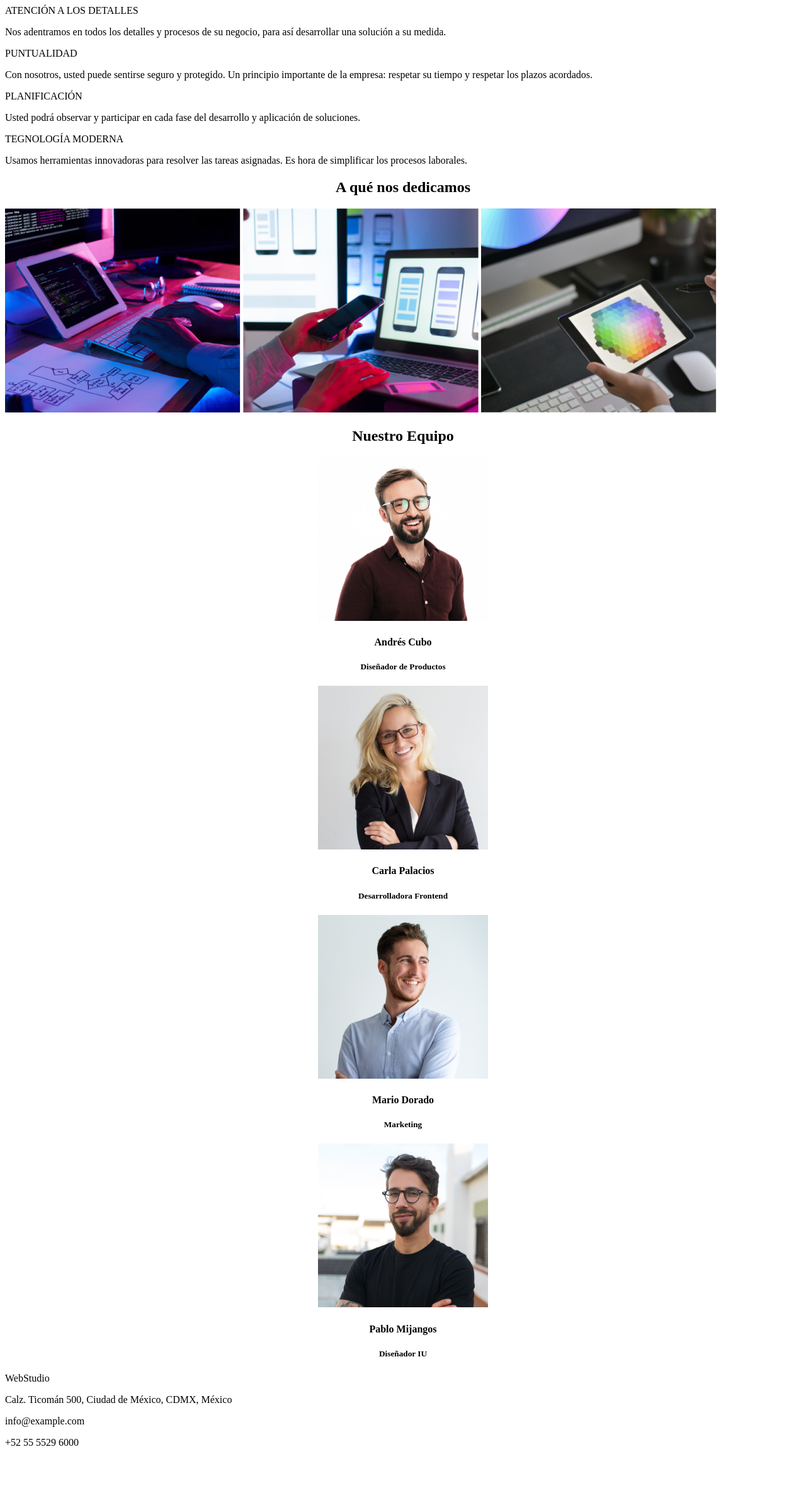
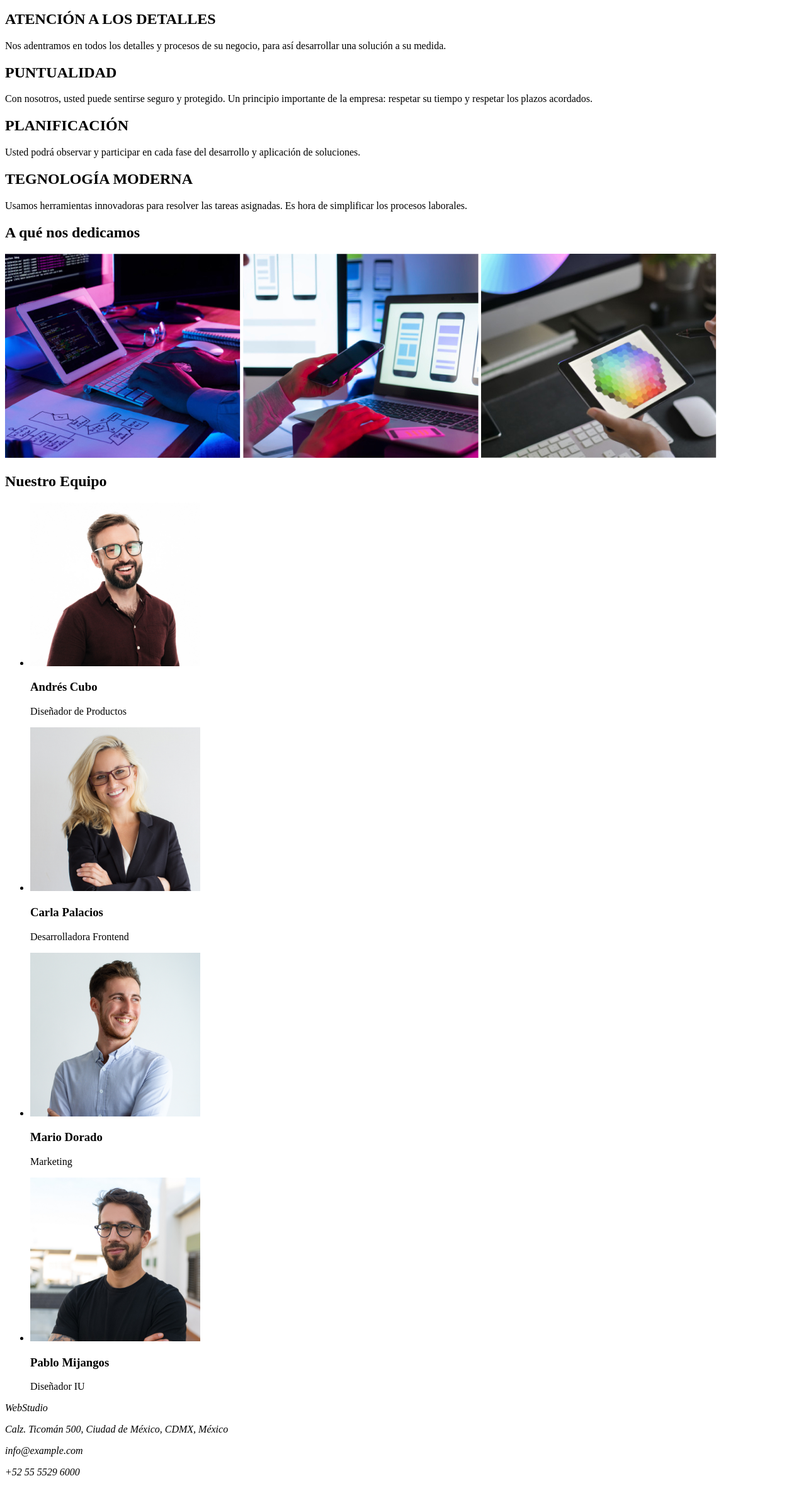
Before and after one commit to elkime/goit-markup-hw-01, a plain HTML site: page index.html in a window 1280 px wide. Shown: the part 135-2498 px from the top of the page at 63% size. Before the commit the page ends 2451 px from the top, so only its background shows below. Drawn offline with Linux system fonts and the light colour scheme.

Commit message:
correccion tarea 1 commit 1

```diff
--- a/index.html
+++ b/index.html
@@ -1,92 +1,102 @@
 <!DOCTYPE html>
 <html lang="en">
+
 <head>
   <meta charset="utf-8" />
-    <meta
-      name="soluciones eficaces para su negocio"
-      content="Expone las soluciones para negocio o empresa "
-    />
+  <meta name="soluciones eficaces para su negocio" content="Expone las soluciones para negocio o empresa " />
   <title>SOLUCIONES EFICACES PARA SU NEGOCIO</title>
+  <!--se deja comentario pregunta a tutor o mentor cuando se debe colocar el titulo en una pagina web o solo xon el encabezado h1 tiene para el titulo -->
 </head>
+
 <body>
 
   <header>
+    <nav>
       <a href=""> WebStudio </a>
       <a href=""> Estudio </a>
       <a href=""> Portafolio </a>
       <a href="#"> Сontactos </a>
+    </nav>
     <a href=""> info@devstudio.com</a>
     <a href=""> +52 55 5529 6000</a>
   </header>
+  <main>
+
+    <section>
+      <h1>SOLUCIONES EFICACES PARA SU NEGOCIO</h1>
+      <button type="button">Solicite nuestro servicio</button>
+    </section>
+
+    <section>
+      <h2>ATENCIÓN A LOS DETALLES</h2>
+      <p>Nos adentramos en todos los detalles y procesos de su negocio, para así desarrollar una solución a su medida.
+      </p>
+
+      <h2>PUNTUALIDAD</h2>
+      <p>Con nosotros, usted puede sentirse seguro y protegido. Un principio importante de la empresa: respetar su
+        tiempo
+        y respetar los plazos acordados.</p>
+
+      <h2>PLANIFICACIÓN</h2>
+      <p>Usted podrá observar y participar en cada fase del desarrollo y aplicación de soluciones.</p>
+
+      <h2>TEGNOLOGÍA MODERNA</h2>
+      <p>Usamos herramientas innovadoras para resolver las tareas asignadas. Es hora de simplificar los procesos
+        laborales.</p>
+    </section>
+
+    <section>
+      <h2>A qué nos dedicamos</h2>
+
+      <img src="./images/imagen1.jpg" alt="servicio 1">
+
+      <img src="./images/imagen2.jpg" alt="Servicio 2">
+
+      <img src="./images/imagen3.jpg" alt="Servicio 3">
+    </section>
+
+    <section>
+      <h2>Nuestro Equipo</h2>
+      <ul>
+
+        <li>
+          <img src="./images/team1.jpg" alt="Primer miembro del equipo" width="270" height="260">
+          <h3>Andrés Cubo</h3>
+          <p>Diseñador de Productos</p>
+        </li>
 
 
-    <div style="text-align:center;">
-    <h1>SOLUCIONES EFICACES PARA SU NEGOCIO</h1>
-    <button>Solicite nuestro servicio</button>
-    </div>
+        <li>
+          <img src="./images/team2.jpg" alt="Segundo miembro del equipo" width="270" height="260">
+          <h3>Carla Palacios</h3>
+          <p>Desarrolladora Frontend</p>
+        </li>
 
+        <li>
+          <img src="./images/team3.jpg" alt="Tercer miembro del equipo" width="270" height="260">
+          <h3>Mario Dorado</h3>
+          <p>Marketing</p>
+        </li>
 
-    <p>ATENCIÓN A LOS DETALLES</p>
-    <p>Nos adentramos en todos los detalles y procesos de su negocio, para así desarrollar una solución a su medida.</p>
-
-    <p>PUNTUALIDAD</p>
-    <p>Con nosotros, usted puede sentirse seguro y protegido. Un principio importante de la empresa: respetar su tiempo y respetar los plazos acordados.</p>
-
-    <p>PLANIFICACIÓN</p>
-    <p>Usted podrá observar y participar en cada fase del desarrollo y aplicación de soluciones.</p>
-
-    <p>TEGNOLOGÍA MODERNA</p>
-    <p>Usamos herramientas innovadoras para resolver las tareas asignadas. Es hora de simplificar los procesos laborales.</p>
-
-
-    <div style="text-align:center;">
-    <h2>A qué nos dedicamos</h2>  </div>
-
-    <img src="images/imagen (0).jpg" alt="">
-
-    <img src="images/imagen (1).jpg" alt="">
-
-    <img src="images/imagen (2).jpg" alt="">
-
-
-
-
-   <div style="text-align:center;">
-    <h2>Nuestro Equipo</h2>       </div>
-
-    <div style="text-align:center;">
-    <img src="images/imagen (3).jpg" position:"absolute" width="270px" height="260px" left:"208" top:"1696px" alt=""
-    >
-    <h4>Andrés Cubo</h4>
-    <h5>Diseñador de Productos</h5>  </div>
-
-   <!-- <div style="text-align:center;">
-      <P>Andrés Cubo</P></div> -->
-
-    <div style="text-align:center;">
-    <img src="images/imagen (4).jpg" position:"absolute" width="270px" height="260px" left:"208" top:"1696px" alt="">
-    <h4>Carla Palacios</h4>
-    <h5>Desarrolladora Frontend</h5>  </div>
-
-    <div style="text-align:center;">
-    <img src="images/imagen (5).jpg" position:"absolute" width="270px" height="260px" left:"208" top:"1696px" alt="">
-    <h4>Mario Dorado</h4>
-    <h5>Marketing</h5>  </div>
-
-    <div style="text-align:center;">
-    <img src="images/imagen (6).jpg" position:"absolute" width="270px" height="260px" left:"208" top:"1696px" alt="">
-    <h4>Pablo Mijangos</h4>
-    <h5>Diseñador IU </h5>  </div>
-
+        <li>
+          <img src="./images/team4.jpg" alt="cuarto miembro del equipo" width="270" height="260">
+          <h3>Pablo Mijangos</h3>
+          <p>Diseñador IU </p>
+        </li>
+      </ul>
+    </section>
+  </main>
 
   <footer>
-      <p> WebStudio </p>
+    <address>
+      <a> WebStudio </a>
       <p>Calz. Ticomán 500, Ciudad de México, CDMX, México</p>
       <p>info@example.com</p>
       <p>+52 55 5529 6000 </p>
-
+    </address>
 
   </footer>
 
 </body>
+
 </html>
```
Also changed, not shown: .prettierrc.json (added), images/imagen1.jpg (renamed from images/imagen (0).jpg), images/imagen2.jpg (renamed from images/imagen (1).jpg), images/imagen3.jpg (renamed from images/imagen (2).jpg), images/team1.jpg (renamed from images/imagen (3).jpg), images/team2.jpg (renamed from images/imagen (4).jpg), images/team3.jpg (renamed from images/imagen (5).jpg), images/team4.jpg (renamed from images/imagen (6).jpg). Lines whose indentation alone changed are shown as unchanged.
